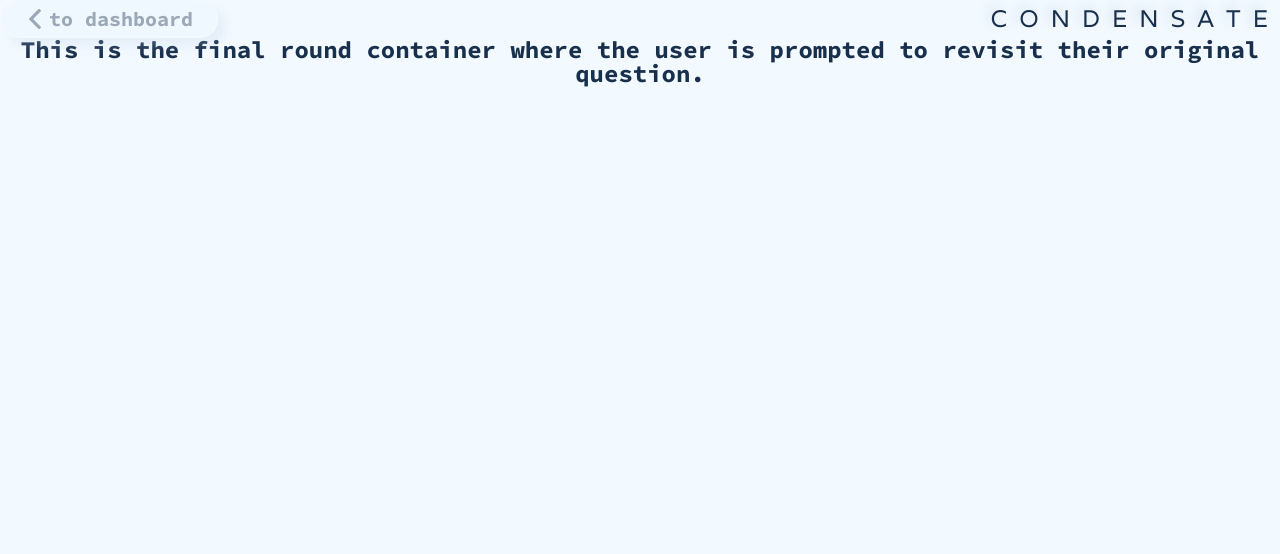
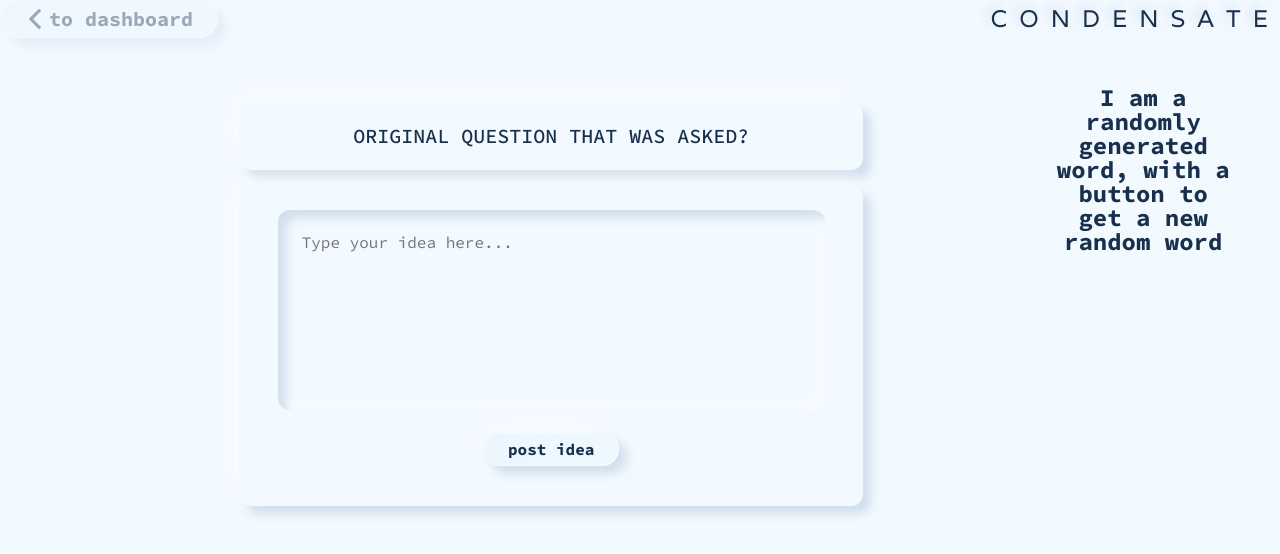
Before and after one commit to CondensateCrew/Condensate, a React (Create React App) app: page /gameboard/round-three in a window 1280 px wide. Shown: the top 554 px of the page. Built offline with nearby package versions, Linux system fonts and the light colour scheme.

Commit message:
Setup/Add FinalIdeaField html + styles

```diff
--- /dev/null
+++ b/src/Components/FinalIdeaField/FinalIdeaField.scss
@@ -0,0 +1,46 @@
+@import '../../css/index.scss';
+@import '../../css/variables.scss';
+
+.final-idea-field-section {
+  display: flex;
+  justify-content: center;
+  align-items: center;
+  flex-direction: column;
+  width: 85%;
+}
+
+.final-idea-question-div {
+  width: 62%;
+  h3 {
+    // width: 100%;
+    border-radius: $one-line-border-radius;
+    box-shadow: $external-shadow;
+    padding: $medium-space;
+  }
+  margin: $small-space;
+}
+
+.final-idea-field-div {
+  width: 62%;
+  height: 40vh;
+  display: flex;
+  justify-content: space-between;
+  align-items: center;
+  flex-direction: column;
+  border-radius: $one-line-border-radius;
+  box-shadow: $external-shadow;
+  padding: $medium-space;
+
+  textarea {
+    resize: none;
+    width: 95%;
+    height: 25vh;
+    padding: $medium-space;
+    box-shadow: $inner-shadow;
+    border-radius: $one-line-border-radius;
+  }
+
+  button {
+    @extend %regular-btn;
+  }
+}
--- a/src/Components/FinalIdeaField/FinalIdeaField.tsx
+++ b/src/Components/FinalIdeaField/FinalIdeaField.tsx
@@ -1,10 +1,18 @@
 import React from 'react';
+import './FinalIdeaField.scss';
 
 const FinalIdeaField:React.FC = () => {
   return (
-    <section>
-      <h2>Original Question that was asked?</h2>
-      <textarea placeholder="type your idea here"></textarea>
+    <section className='final-idea-field-section'>
+      <div className='final-idea-question-div'>
+        <h3>Original Question that was asked?</h3>
+      </div>
+      <div className='final-idea-field-div'>
+        <textarea placeholder="Type your idea here..."></textarea>
+        <button>Post Idea</button>
+      </div>
     </section>
   )
 }
+
+export default FinalIdeaField;
--- a/src/Components/SecretSauce/SecretSauce.tsx
+++ b/src/Components/SecretSauce/SecretSauce.tsx
@@ -1,4 +1,5 @@
 import React from 'react';
+import './SecretSauce.scss';
 
 const SecretSauce:React.FC = () => {
   return (
@@ -6,3 +7,5 @@ const SecretSauce:React.FC = () => {
       with a button to get a new random word</h2>
   )
 }
+
+export default SecretSauce;
--- /dev/null
+++ b/src/Containers/IdeaEventHorizon/IdeaEventHorizon.scss
@@ -0,0 +1,10 @@
+@import '../../css/index.scss';
+@import '../../css/variables.scss';
+
+.idea-event-horizon-section {
+  display: flex;
+  padding: $largest-space;
+  aside {
+    width: 15%;
+  }
+}
--- a/src/Containers/IdeaEventHorizon/IdeaEventHorizon.tsx
+++ b/src/Containers/IdeaEventHorizon/IdeaEventHorizon.tsx
@@ -1,13 +1,20 @@
 import React from 'react';
-import Header from '../../Components/Header/Header';
+import { useDispatch, useSelector } from 'react-redux';
+import './IdeaEventHorizon.scss';
+import Header from 'Components/Header/Header';
+import FinalIdeaField from 'Components/FinalIdeaField/FinalIdeaField';
+import SecretSauce from 'Components/SecretSauce/SecretSauce';
 
 const IdeaEventHorizon:React.FC = () => {
   return (
     <main>
       <Header />
-      <h2>This is the final round container where the user is prompted to revisit
-        their original question.
-      </h2>
+      <section className='idea-event-horizon-section'>
+        <FinalIdeaField />
+        <aside>
+          <SecretSauce />
+        </aside>
+      </section>
     </main>
   )
 }
```
Also changed, not shown: src/Components/SecretSauce/SecretSauce.scss (added).
